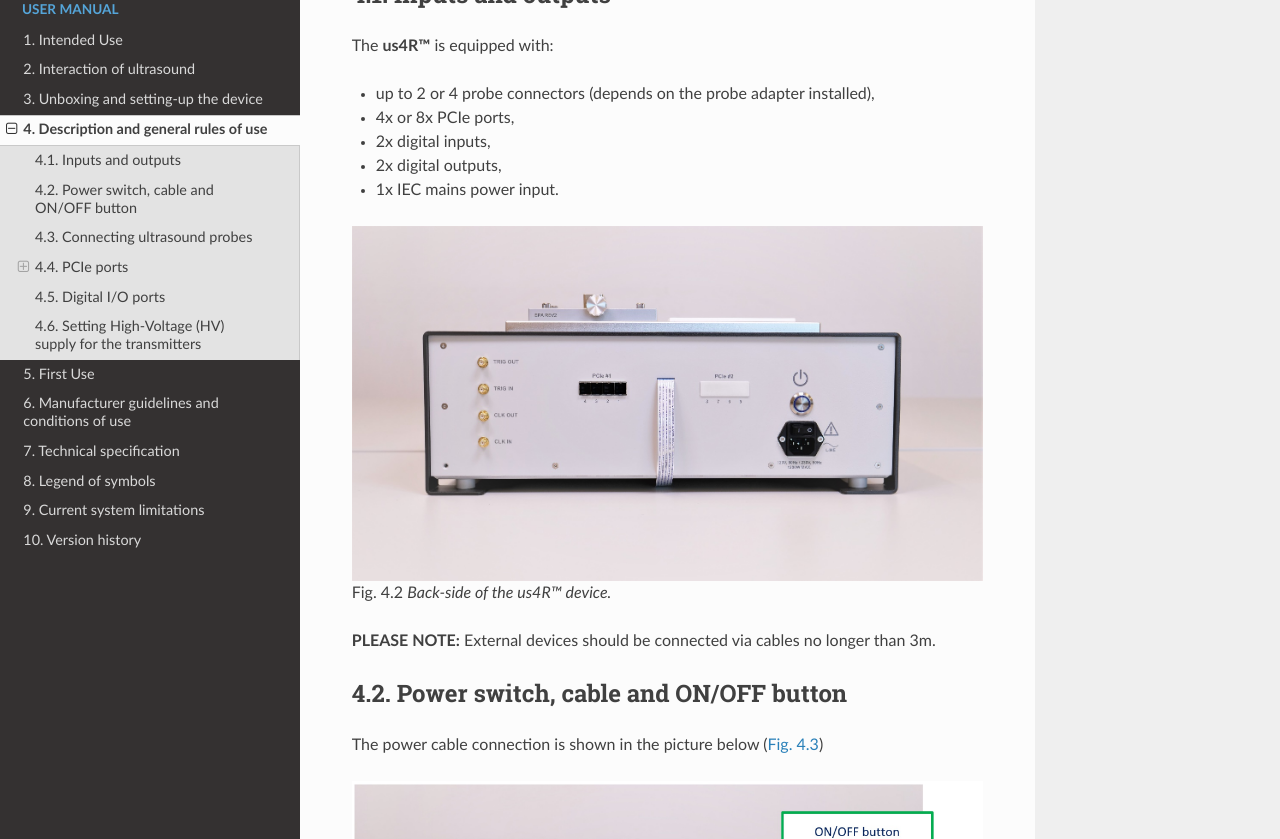
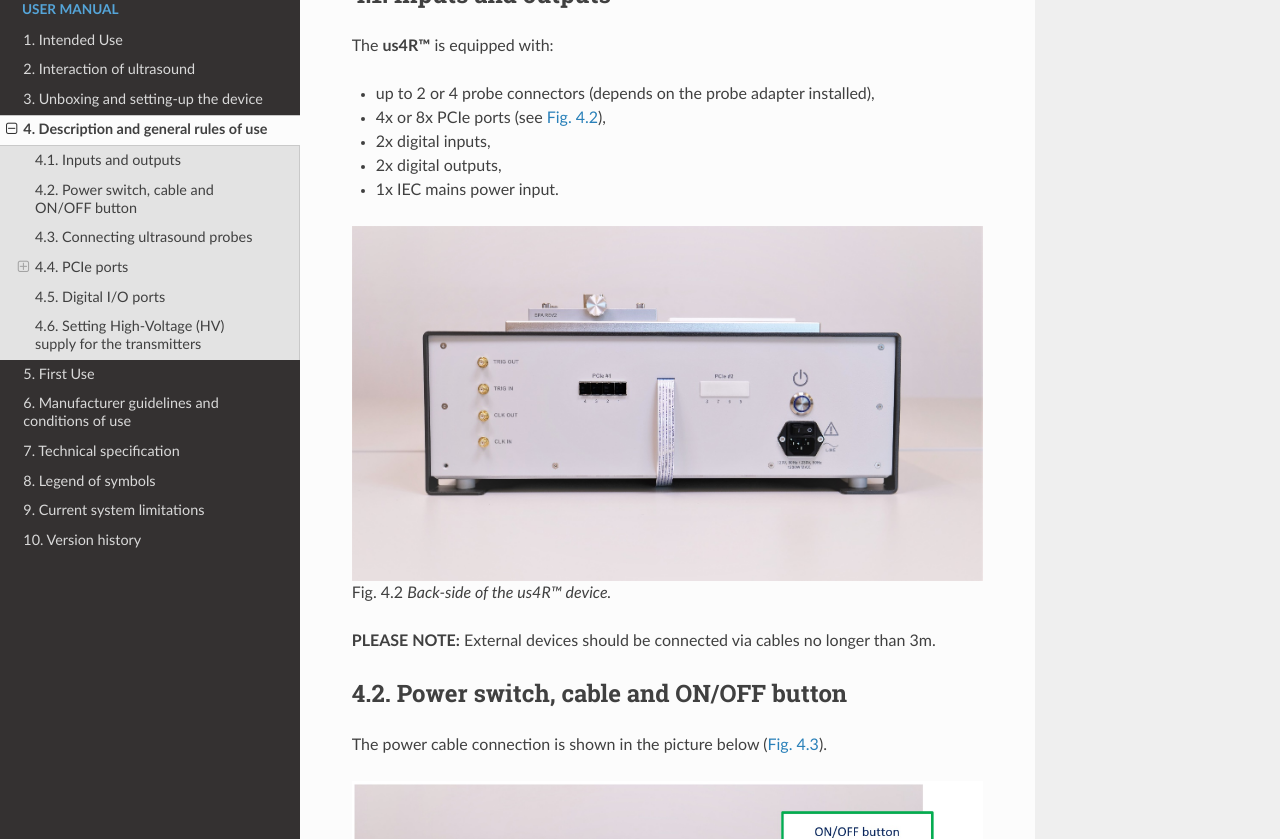
Before and after one commit to us4useu/us4r-user-docs, a Sphinx documentation site: the page built from docs/content/hardware.md, in a window 1280 px wide and 1400 px high, scrolled down 1637 px. Shown: the part 150-989 px from the top of the window. Built offline with Sphinx 7.4.7 and the Read the Docs theme 2.0.0, drawn with Linux system fonts in a browser that asks for light colours.

Commit message:
Added reference to the image.

````diff
--- a/docs/content/hardware.md
+++ b/docs/content/hardware.md
@@ -48,7 +48,7 @@ The **us4R™** is equipped with:
 -   up to 2 or 4 probe connectors (depends on the probe adapter
     installed),
 
--   4x or 8x PCIe ports,
+-   4x or 8x PCIe ports (see {numref}`us4r-back`),
 
 -   2x digital inputs,
 
@@ -69,7 +70,7 @@ longer than 3m.
 (power-switch)=
 ## Power switch, cable and ON/OFF button
 
-The power cable connection is shown in the picture below ({numref}`us4r-back-ac`)
+The power cable connection is shown in the picture below ({numref}`us4r-back-ac`).
 
 ```{figure} img/us4r-back-ac.jpg
 :name: us4r-back-ac
````
Also changed, not shown: other parts of docs/content/hardware.md (+1 -0 lines).
